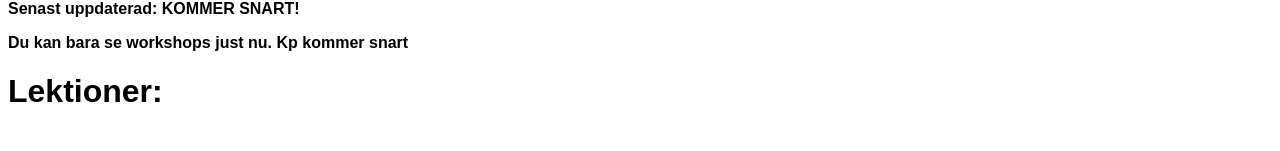
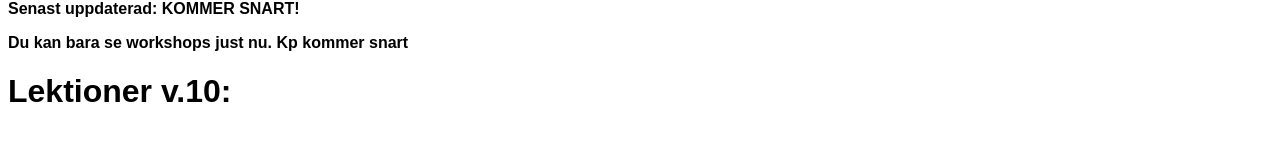
Before and after one commit to klutzzy/klutzzy.github.io, a plain HTML site: page schemavisare.html in a window 1280 px wide. Shown: the part 226-377 px from the top of the page. Drawn offline with Linux system fonts and the light colour scheme.

Commit message:
Update schemavisare.html

```diff
--- a/schemavisare.html
+++ b/schemavisare.html
@@ -12,7 +12,7 @@
   <button class="button button1" onclick="submitVisare()">Submit</button>
   <p><span style="font-size:16px"><strong>Senast uppdaterad: KOMMER SNART!</strong></span></p>
   <p><span style="font-size:16px"><strong>Du kan bara se workshops just nu. Kp kommer snart</strong></span></p>
-  <h1 class="lektioner">Lektioner:</h1>
+  <h1 class="lektioner">Lektioner v.10:</h1>
   <div class="weekday-container">
     <div class="weekday-group">
       <p class="weekday måndag">Måndag</p>
```
